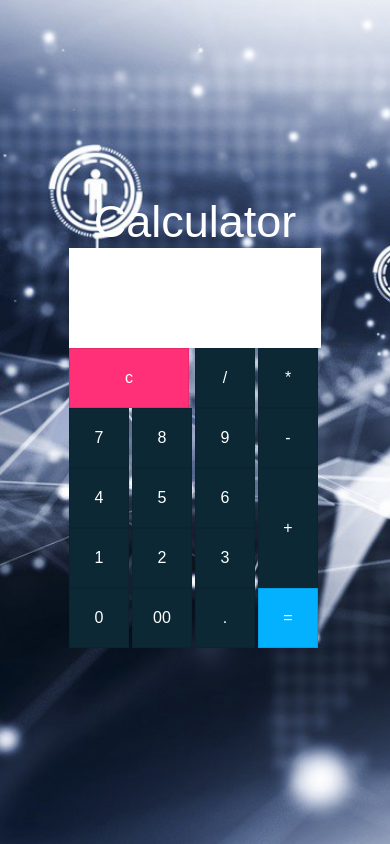
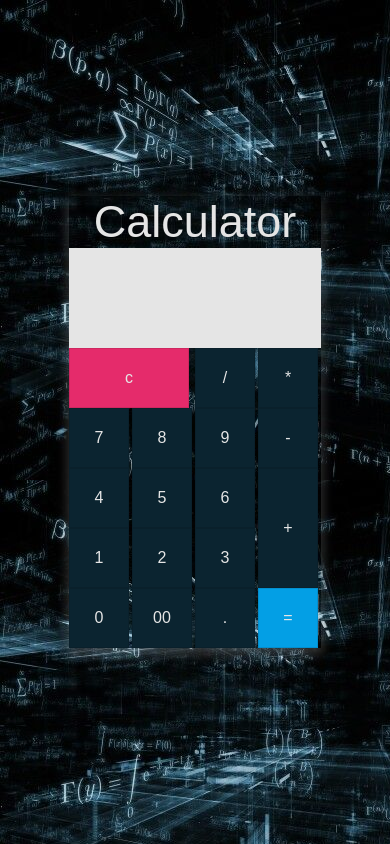
Before and after one commit to TheInfinity007/Calculator, a plain HTML site: page index.html in a window 390 px wide. Drawn offline with Linux system fonts and the light colour scheme.

Commit message:
changed the background image for the mobile

```diff
--- a/style.css
+++ b/style.css
@@ -12,9 +12,20 @@ body
 	align-items: center;
 	min-height:100vh;
 	background: #091921;
-	background: url("res/img8.jpeg");
+	background: url("res/img4.jpg");
 	background-size:cover;
 	background-repeat:no-repeat;
+	background-blend-mode: hard-light;
+}
+body:after
+{
+	content:'';
+	position:absolute;
+	top:0;
+	left:0;
+	width:100%;
+	height:100%;
+	background: rgba(0,0,0,0.1);
 }
 .calculator
 {
@@ -73,6 +84,25 @@ body
 
 @media(max-width:768px)
 {
+	body
+	{
+		background: url("res/img4.jpg");
+	}
+	body:after
+	{
+		content:'';
+		position:absolute;
+		top:0;
+		left:0;
+		width:100%;
+		height:100%;
+		background: rgba(0,0,0,0.1);
+
+	}
+	.calculator
+	{
+		box-shadow: 0 5px 10px 2px rgba(255,255,255,0.2);
+	}
 	.calculator span
 	{
 		display:grid;
@@ -82,6 +112,7 @@ body
 		background:#0c2835;
 		place-items:center;
 		border: 1px solid rgba(0,0,0,0.1);				/*border can be transparent*/
+		grid-column-gap: 0;
 	}
 	.calculator span.clear
 	{
```
Also changed, not shown: res/img2.jpg (renamed from res/img5.jpg), res/img3.jpg (added), res/img4.jpg (renamed from res/img7.jpg), res/img5.jpeg (renamed from res/img8.jpeg), res/img6.jpg (deleted).
